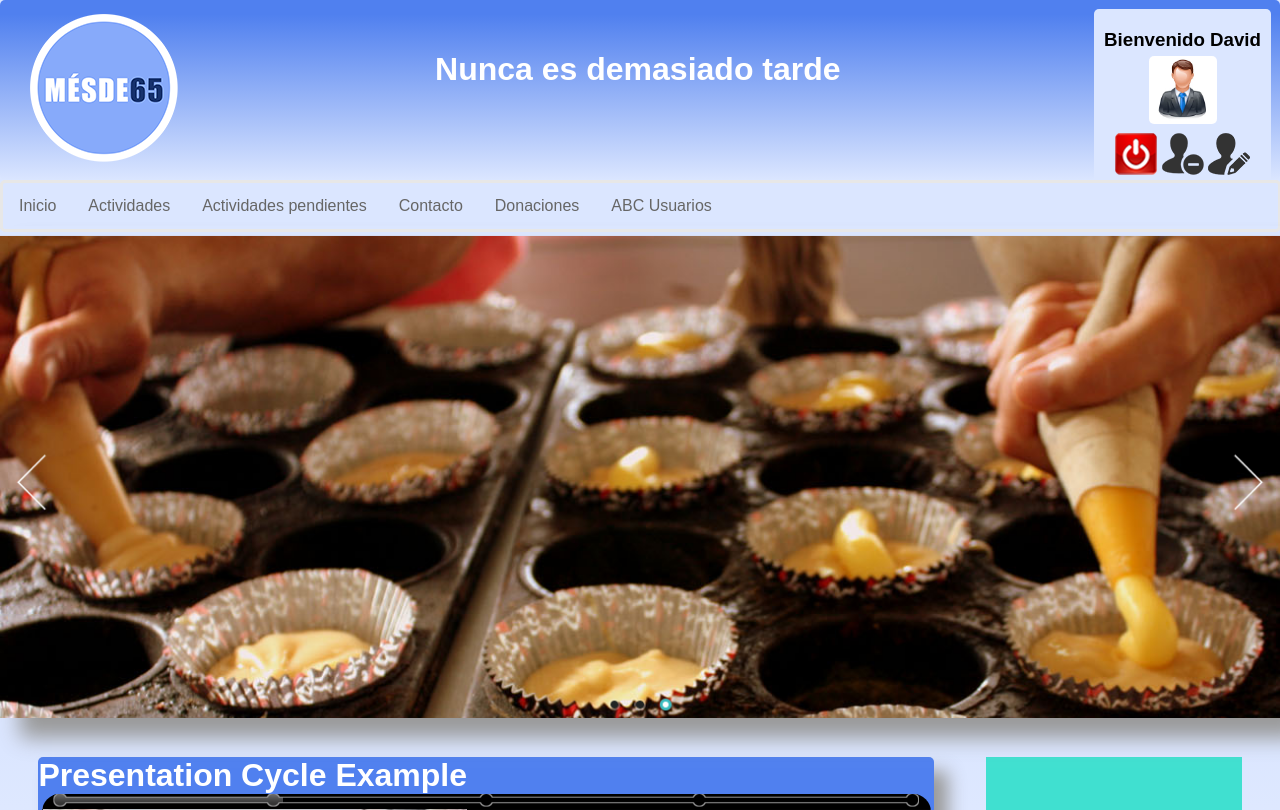
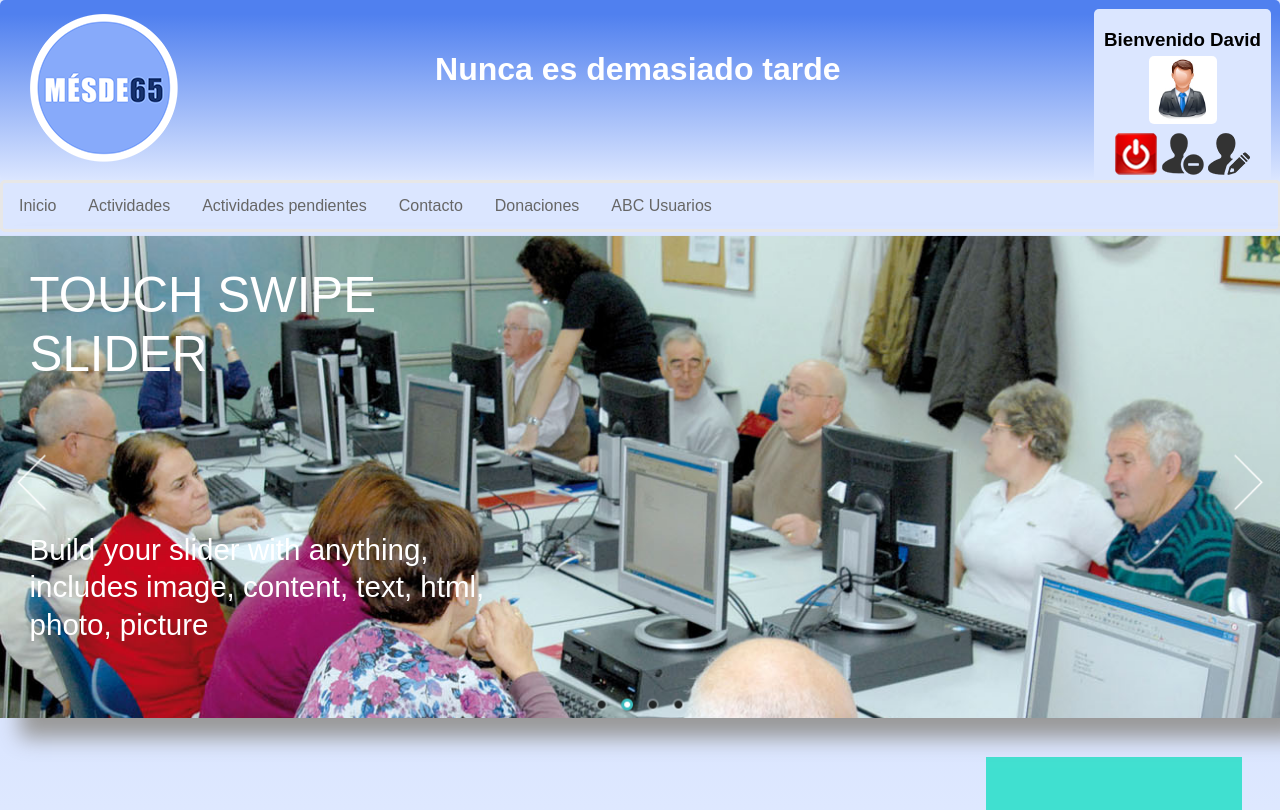
Before and after one commit to hermosilla7/Proyecto_5, a PHP site: page /index.php in a window 1280 px wide. Shown: the top 810 px of the page. Run offline with PHP 8.4, Linux system fonts and the light colour scheme; a user stored in the database is signed in; data comes from the database, SQL or seed files in the repository; some libraries are stand-ins or nearby versions.

Commit message:
subida de home

```diff
--- a/index.php
+++ b/index.php
@@ -40,9 +40,7 @@ include "with-jquery.html";
 ?>
 <div class="content">
 <div class="destacado">
-        <?php
-include "example.php";
-?>
+
         </div>
 
 </div>
--- a/with-jquery.html
+++ b/with-jquery.html
@@ -132,12 +132,23 @@
         <div data-u="slides" style="cursor: default; position: relative; top: 0px; left: 0px; width: 1300px; height: 500px; overflow: hidden;">
             <div data-p="225.00" style="display: none;">
                 <img data-u="image" src="img/slide1.jpg" />
+                   <div style="position: absolute; top: 30px; left: 30px; width: 480px; height: 120px; font-size: 50px; color: #ffffff; line-height: 60px;">TOUCH SWIPE SLIDER</div>
+                <div style="position: absolute; top: 300px; left: 30px; width: 480px; height: 120px; font-size: 30px; color: #ffffff; line-height: 38px;">Build your slider with anything, includes image, content, text, html, photo, picture</div>
             </div>
             <div data-p="225.00" style="display: none;">
                 <img data-u="image" src="img/slide2.jpg" />
+                   <div style="position: absolute; top: 30px; left: 30px; width: 480px; height: 120px; font-size: 50px; color: #ffffff; line-height: 60px;">TOUCH SWIPE SLIDER</div>
+                <div style="position: absolute; top: 300px; left: 30px; width: 480px; height: 120px; font-size: 30px; color: #ffffff; line-height: 38px;">Build your slider with anything, includes image, content, text, html, photo, picture</div>
             </div>
               <div data-p="225.00" style="display: none;">
                 <img data-u="image" src="img/slide3.jpg" />
+                   <div style="position: absolute; top: 30px; left: 30px; width: 480px; height: 120px; font-size: 50px; color: #ffffff; line-height: 60px;">TOUCH SWIPE SLIDER</div>
+                <div style="position: absolute; top: 300px; left: 30px; width: 480px; height: 120px; font-size: 30px; color: #ffffff; line-height: 38px;">Build your slider with anything, includes image, content, text, html, photo, picture</div>
+            </div>
+            <div data-p="225.00" style="display: none;">
+                <img data-u="image" src="img/slide3.jpg" />
+                   <div style="position: absolute; top: 30px; left: 30px; width: 480px; height: 120px; font-size: 50px; color: #ffffff; line-height: 60px;">TOUCH SWIPE SLIDER</div>
+                <div style="position: absolute; top: 300px; left: 30px; width: 480px; height: 120px; font-size: 30px; color: #ffffff; line-height: 38px;">Build your slider with anything, includes image, content, text, html, photo, picture</div>
             </div>
         </div>
         <!-- Bullet Navigator -->
```
